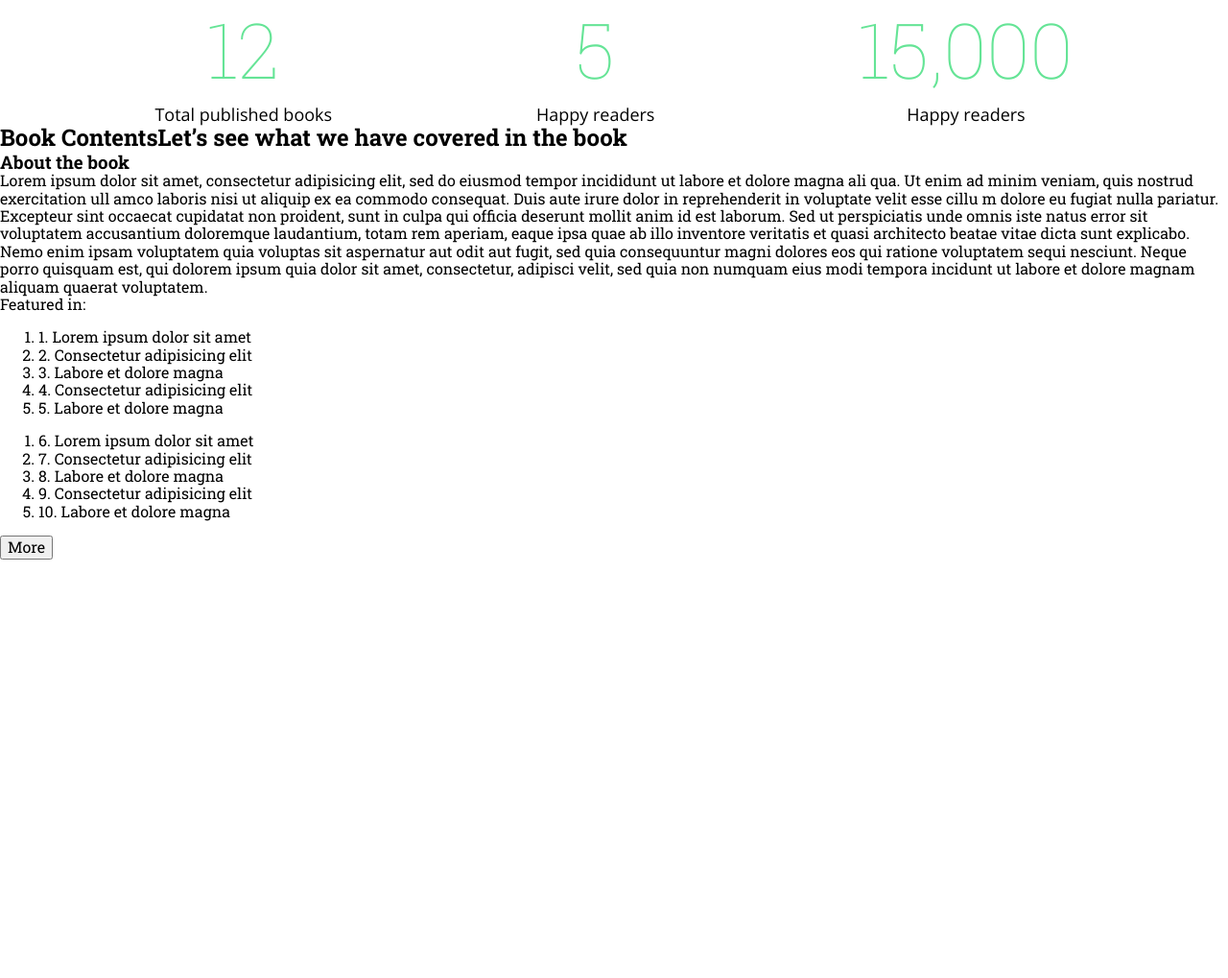
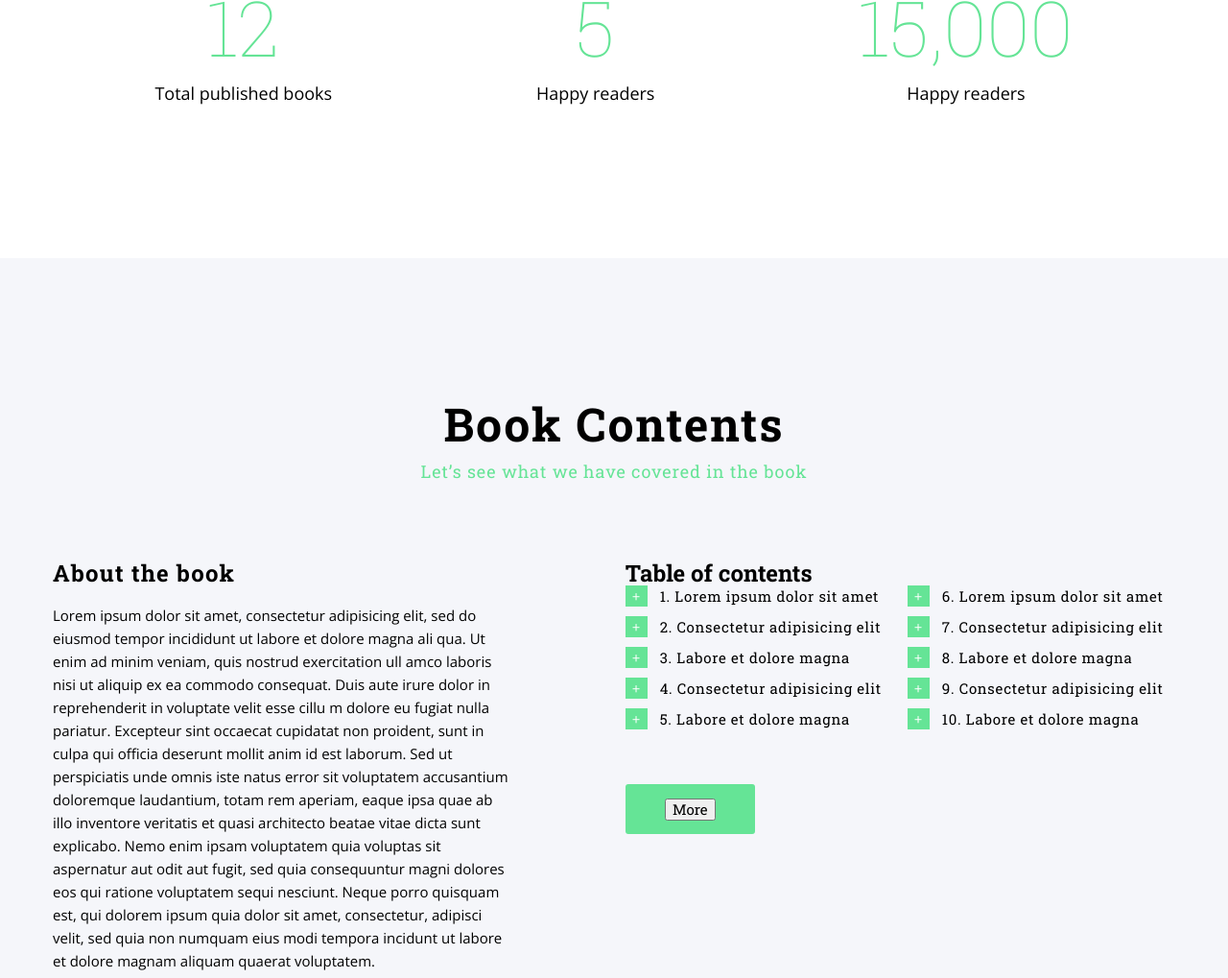
Before and after one commit to alexenerggy/Bookee, a plain HTML site: page src/views/index.html in a window 1280 px wide. Shown: the part 1781-2800 px from the top of the page at 96% size. Before the commit the page ends 2364 px from the top, so only its background shows below. Drawn offline with nearby package versions, Linux system fonts and the light colour scheme; files that its build step writes are made by us from their sources.

Commit message:
9 lesson pravki

```diff
--- a/src/styles/main.scss
+++ b/src/styles/main.scss
@@ -7,14 +7,22 @@
 
 $light-color: #fff;
 $accent-color: #65e496;
+$bg-light-color: #f5f6fa;
+$bg-dark-color: #44444f;
 
-h1, h2, h3, p {
+h1, h2, h3, h4, p {
     padding: 0;
     margin: 0;
 }
 
+h3 {
+    font-size: 24px;
+}
+
 body {
     font-family: 'Roboto Slab', serif;
+    font-size: 15px;
+    line-height: 24px;
 }
 
 .page-main {
@@ -76,7 +84,8 @@ body {
         font-weight: 700;
         letter-spacing: 1.8px;
         margin-bottom: 40px;
-    &__name-top {
+        margin-top: 43px;
+    &__name_top {
         margin-top: 16px;
         margin-left: 0;
     }
@@ -138,6 +147,7 @@ body {
     max-width: 1170px;
     margin: 0 auto;
     padding-top: 161px;
+    padding-bottom: 160px;
 }
 
 .block-author {
@@ -174,6 +184,91 @@ body {
             font-size: 80px;
             color: $accent-color;
             margin-bottom: 12px;
+            margin-bottom: 45px;
         }
     }
 }
+
+.page-third {
+    background-color: $bg-light-color;
+    padding-top: 161px;
+    padding-bottom: 160px;
+    &__grey {
+        max-width: 1170px;
+        margin: 0 auto;
+    }
+    &__title {
+        font-size: 48px;
+        text-align: center;
+        margin-bottom: 25px;
+        letter-spacing: 2px;
+    }
+    &__subtitle {
+        display: block;
+        font-size: 18px;
+        letter-spacing: 0.9px;
+        color: $accent-color;
+        text-align: center;
+    }
+}
+
+.block-about {
+    display: flex;
+    justify-content: space-between;
+    margin-top: 82px;
+    &-text {
+        flex-basis: 41%;
+        h3 {
+            margin-bottom: 20px;
+            letter-spacing: 1.2px;
+        }
+        p {
+            font-family: 'Open Sans', serif;
+            letter-spacing: 0.6;
+        }
+    }
+    &-table {
+        flex-basis: 49%;
+        &__list {
+            margin: 0;
+            padding: 0;
+            counter-reset: list;
+            column-count: 2;
+            &>li {
+                position: relative;
+                padding-left: 36px;
+                counter-increment: list;
+                list-style-type: none;
+                margin-bottom: 8px;
+                letter-spacing: 0.7px;
+                &::before {
+                    content: counter(list) ". "
+                }
+                &::after {
+                    content: "+";
+                    font-family: 'Open Sans', serif;
+                    font-size: 15px;
+                    position: absolute;
+                    line-height: 22px;
+                    left: 0;
+                    top: 1px;
+                    background-color: $accent-color;
+                    color: $light-color;
+                    padding: 0px 7px;
+                }
+            }
+        }
+        &__btn {
+            background-color: $accent-color;
+            text-color: $light-color;
+            text-decoration: none;
+            max-width: 135px;
+            border-radius: 3px;
+            text-align: center;
+            margin-top: 48px;
+            padding: 14px 0;
+            letter-spacing: 0.7px;
+            margin-bottom: 19px;
+        }
+    }
+}
--- a/src/views/index.html
+++ b/src/views/index.html
@@ -53,7 +53,7 @@
 		<div class="page-second">
 			<div class="block-author">
 				<div class="block-text">
-					<p class="block-text__name block-text__name-top">- Book Author</p>
+					<p class="block-text__name block-text__name_top">- Book Author</p>
 					<h2 class="block-text__title">Emma Anderson<span>A room without books is like a body without a soul</span></h2>
 					<p class="block-text__description">Lorem ipsum dolor sit amet, consectetur adipisicing elit, sed do eiusmod tempor incididunt ut labore et dolore magna aliqua. Ut enim ad minim veniam, quis nostrud exercitation ullamco laboris nisi ut aliquip ex ea commodo consequat.</p>
 					<p class="block-text__description">Duis aute irure dolor in reprehenderit in voluptate velit esse cillum dolore eu fugiat nulla pariatur. Excepteur sint occaecat cupidatat non proident, sunt in culpa qui officia deserunt mollit anim id est laborum. Sed ut perspiciatis unde omnis iste natus error sit voluptatem accusantium doloremque.</p>
@@ -78,34 +78,38 @@
 			</div>
 		</div>
 		<div class="page-third">
-			<div class="block-book-contents">
-				<h2>Book Contents<span>Let’s see what we have covered in the book</span></h2>
+			<div class="page-third__grey">
+				<div class="page-third__contents">
+					<h2 class="page-third__title">Book Contents</h2>
+					<p class="page-third__subtitle">Let’s see what we have covered in the book</p>
 				</div>
-			<div class="block-about-book">
-				<h3 class="block-about-book__title">About the book</h3>
+					<div class="block-about">
+						<div class="block-about-text">
+							<h3 class="block-about__title">About the book</h3>
 							<p>Lorem ipsum dolor sit amet, consectetur adipisicing elit, sed do eiusmod tempor incididunt ut labore et dolore magna ali qua. Ut enim ad minim veniam, quis nostrud exercitation ull amco laboris nisi ut aliquip ex ea commodo consequat. Duis aute irure dolor in reprehenderit in voluptate velit esse cillu m dolore eu fugiat nulla pariatur. Excepteur sint occaecat cupidatat non proident, sunt in culpa qui officia deserunt mollit anim id est laborum. Sed ut perspiciatis unde omnis iste natus error sit voluptatem accusantium doloremque laudantium, totam rem aperiam, eaque ipsa quae ab illo inventore veritatis et quasi architecto beatae vitae dicta sunt explicabo. Nemo enim ipsam voluptatem quia voluptas sit aspernatur aut odit aut fugit, sed quia consequuntur magni dolores eos qui ratione voluptatem sequi nesciunt. Neque porro quisquam est, qui dolorem ipsum quia dolor sit amet, consectetur, adipisci velit, sed quia non numquam eius modi tempora incidunt ut labore et dolore magnam aliquam quaerat voluptatem.</p>
-				<span class="block-about-book__shops">Featured in:</span>
+							<span class="block-about__shops">Featured in:</span>
 							<img src="" alt="">
 							<img src="" alt="">
 							<img src="" alt="">
 						</div>
-			<div class="block-table-contents">
-				<ol class="block-table-contents__left-list">
-					<li>1. Lorem ipsum dolor sit amet</li>
-					<li>2. Consectetur adipisicing elit</li>
-					<li>3. Labore et dolore magna</li>
-					<li>4. Consectetur adipisicing elit</li>
-					<li>5. Labore et dolore magna</li>
+						<div class="block-about-table">
+							<h3>Table of contents</h3>
+							<ol class="block-about-table__list">
+								<li>Lorem ipsum dolor sit amet</li>
+								<li>Consectetur adipisicing elit</li>
+								<li>Labore et dolore magna</li>
+								<li>Consectetur adipisicing elit</li>
+								<li>Labore et dolore magna</li>
+								<li>Lorem ipsum dolor sit amet</li>
+								<li>Consectetur adipisicing elit</li>
+								<li>Labore et dolore magna</li>
+								<li>Consectetur adipisicing elit</li>
+								<li>Labore et dolore magna</li>
 								</ol>
-				<ol class="block-table-contents__right-list">
-						<li>6. Lorem ipsum dolor sit amet</li>
-						<li>7. Consectetur adipisicing elit</li>
-						<li>8. Labore et dolore magna</li>
-						<li>9. Consectetur adipisicing elit</li>
-						<li>10. Labore et dolore magna</li>
-					</ol>
-				<div class="block-table-contents__btn">
+							<div class="block-about-table__btn">
 								<button>More</button>
+							</div>
+						</div>
 					</div>
 			</div>
 		</div>
```
Lines whose indentation alone changed are shown as unchanged.
